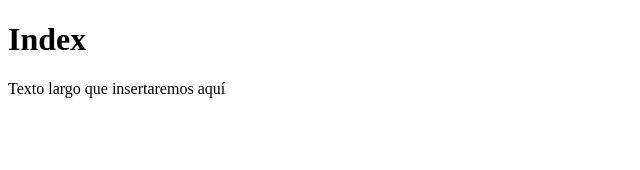
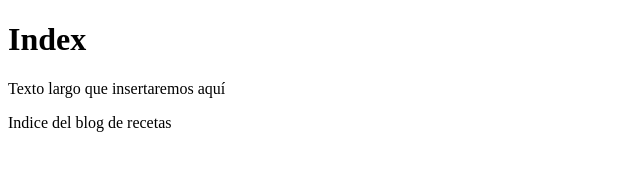
Before and after one commit to mjm-me/exer02, a plain HTML site: page index.html in a window 1280 px wide. Shown: the whole page, without its empty margins (0-640 px from the left). Drawn offline with Linux system fonts and the light colour scheme.

Commit message:
Add new parragraph at index.html

```diff
--- a/index.html
+++ b/index.html
@@ -10,6 +10,7 @@
         <h1>Index</h1>
     </header>
     <p>Texto largo que insertaremos aquí</p>
+    <p>Indice del blog de recetas</p>
 
 </body>
 </html>
```
